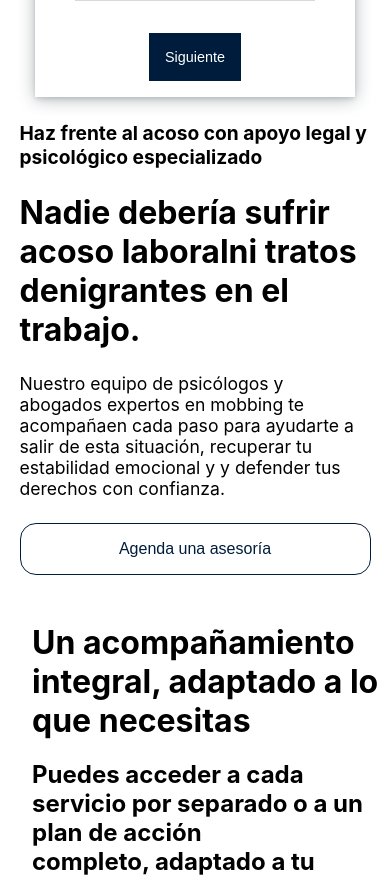
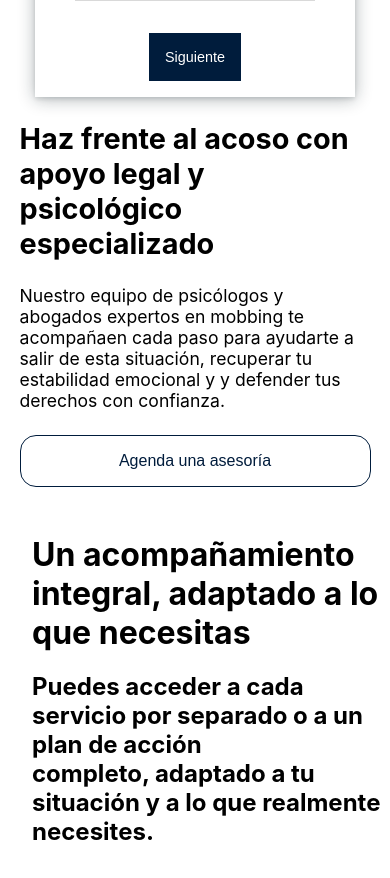
Before and after one commit to IvanOnGit/safe-work, a React (Vite) app: page / in a window 390 px wide. Shown: the part 1260-2138 px from the top of the page. Built offline with nearby package versions, Linux system fonts and the light colour scheme.

Commit message:
book an assestment h1 removed on mobile and h2 bigger on mobile

```diff
--- a/src/components/BookAssestmentSection/styles.ts
+++ b/src/components/BookAssestmentSection/styles.ts
@@ -94,6 +94,14 @@ export const TextContainer = styled.div`
         .mobile-hide {
             display: none;
         }
+
+        h1 {
+            display: none;
+        }
+
+        h2 {
+            font-size: 1.8rem;
+        }
     }
 
     @media (min-width: 768px) and (max-width: 1024px) {
```
